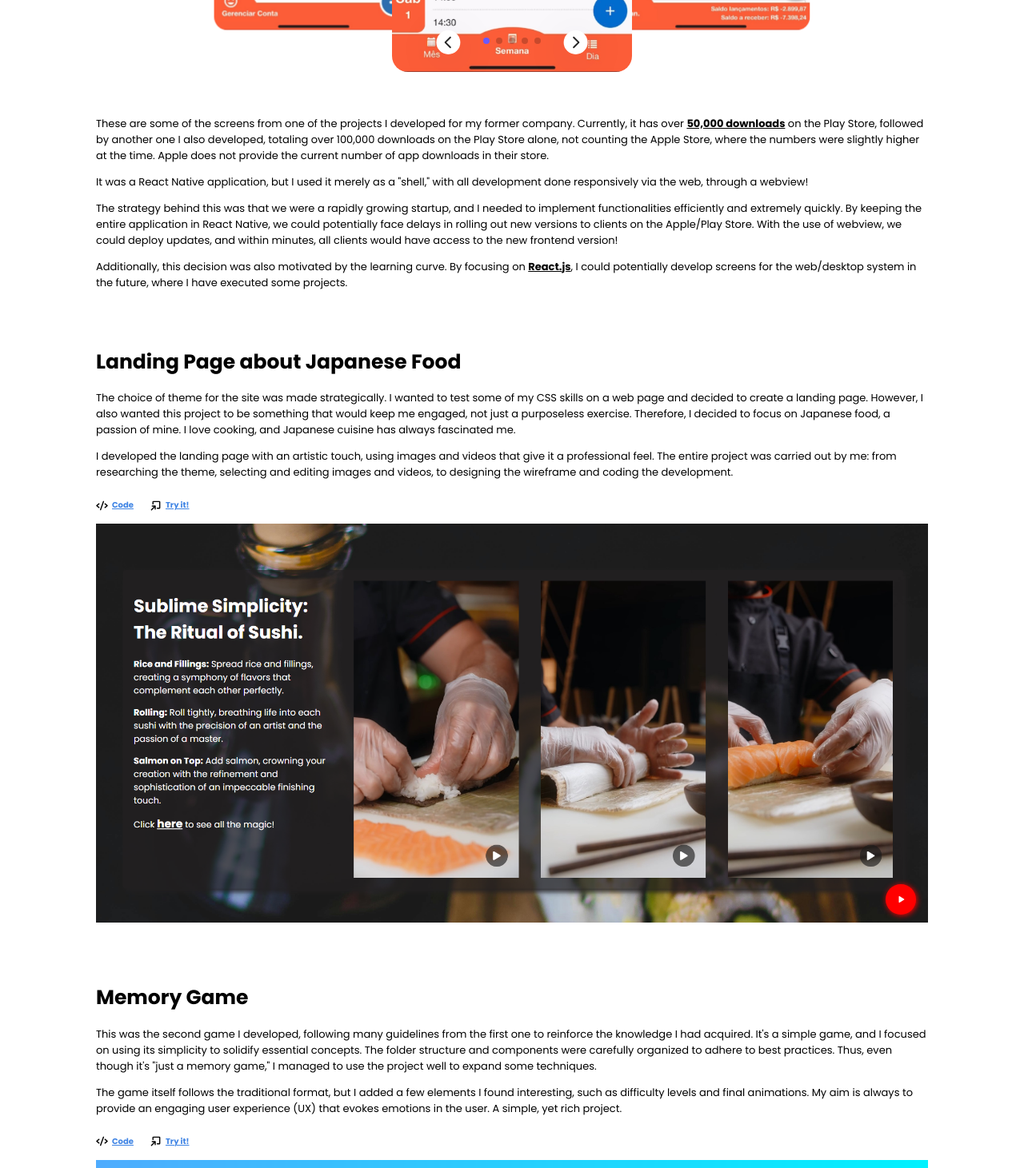
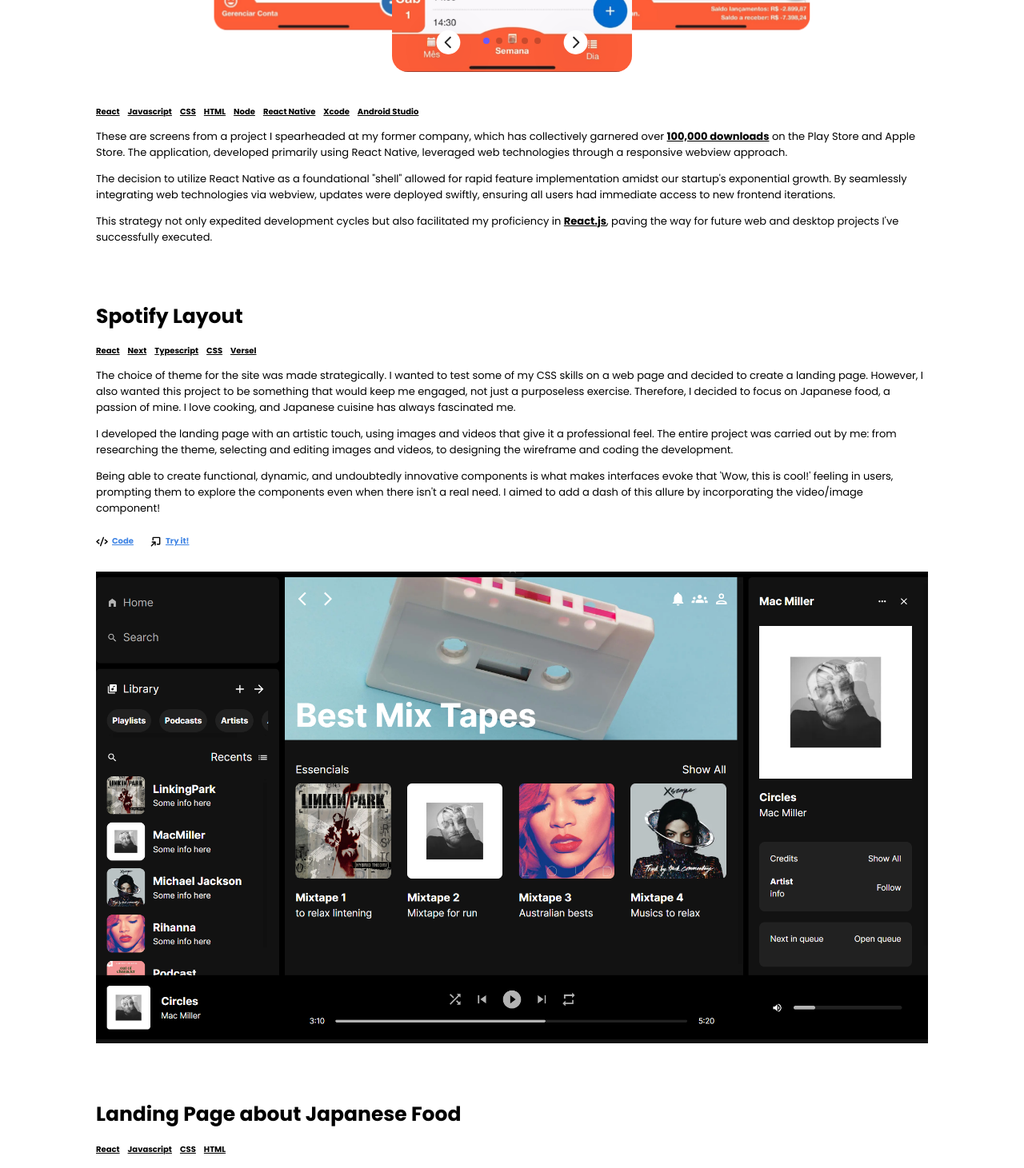
Before and after one commit to GuilhermeEger/portfolio, a React (Create React App) app: page / in a window 1280 px wide. Shown: the part 1120-2581 px from the top of the page at 80% size. Built offline with nearby package versions, Linux system fonts and the light colour scheme.

Commit message:
New project added

```diff
--- a/src/Components/ContentBox/ContentBox.css
+++ b/src/Components/ContentBox/ContentBox.css
@@ -12,6 +12,7 @@
 
 .cd_imgDiv {
   margin-top: 30px;
+  background-color: #121212;
 }
 
 .cb_title {
--- a/src/Components/Home/Home.js
+++ b/src/Components/Home/Home.js
@@ -7,23 +7,25 @@
 import memoryGameVideo from "../../assets/memory-game.mp4";
 import memoryGame from "../../assets/memory-game.png";
 import ticTacToe from "../../assets/tic-tac-toe.png";
+import spotifyLayout from "../../assets/spotifyLayout.png";
 import ticTacToeVideo from "../../assets/tic-tac-toe.mp4";
 import Carousel from "../Carousel/Carousel";
 import PersonalLinks from "../PersonalLinks/PersonalLinks";
 import DarkModeSwitch from "../DarkModeSwitch/DarkModeSwitch";
+import Project from "../Project/Project";
+import projectDescriptionMap from "../../utils/ProjectDescriptionMap.js";
 
 function Home(props) {
-
   const [darkMode, setDarkMode] = useState(false);
 
-  function handleDarkMode(){
-    setDarkMode(!darkMode)
+  function handleDarkMode() {
+    setDarkMode(!darkMode);
   }
 
   return (
     <div>
       <div className={"pageMain" + (darkMode ? " darkMode" : "")}>
-        <DarkModeSwitch mode={darkMode} changeMode={() => handleDarkMode()}/>
+        <DarkModeSwitch mode={darkMode} changeMode={() => handleDarkMode()} />
         <div className="welcome">
           <div className="welcomeMainContent">
             <div className="divPerfilPhoto">
@@ -62,110 +64,80 @@
           <div>
             <Carousel />
           </div>
+          <div className="techsMap">
+            {[
+              "React",
+              "Javascript",
+              "CSS",
+              "HTML",
+              "Node",
+              "React Native",
+              "Xcode",
+              "Android Studio",
+            ].map((tech) => {
+              return <strong className="techItem">{tech}</strong>;
+            })}
+          </div>
           <p>
-            These are some of the screens from one of the projects I developed
-            for my former company. Currently, it has over{" "}
-            <span className="highlightText">50,000 downloads</span> on the Play
-            Store, followed by another one I also developed, totaling over
-            100,000 downloads on the Play Store alone, not counting the Apple
-            Store, where the numbers were slightly higher at the time. Apple
-            does not provide the current number of app downloads in their store.
+            These are screens from a project I spearheaded at my former company,
+            which has collectively garnered over{" "}
+            <span className="highlightText">100,000 downloads</span> on the Play
+            Store and Apple Store. The application, developed primarily using
+            React Native, leveraged web technologies through a responsive
+            webview approach.
           </p>
           <p>
-            It was a React Native application, but I used it merely as a
-            "shell," with all development done responsively via the web, through
-            a webview!
+            The decision to utilize React Native as a foundational "shell"
+            allowed for rapid feature implementation amidst our startup's
+            exponential growth. By seamlessly integrating web technologies via
+            webview, updates were deployed swiftly, ensuring all users had
+            immediate access to new frontend iterations.
           </p>
           <p>
-            The strategy behind this was that we were a rapidly growing startup,
-            and I needed to implement functionalities efficiently and extremely
-            quickly. By keeping the entire application in React Native, we could
-            potentially face delays in rolling out new versions to clients on
-            the Apple/Play Store. With the use of webview, we could deploy
-            updates, and within minutes, all clients would have access to the
-            new frontend version!
+            This strategy not only expedited development cycles but also
+            facilitated my proficiency in{" "}
+            <span className="highlightText">React.js</span>, paving the way for
+            future web and desktop projects I've successfully executed.
           </p>
-          <p>
-            Additionally, this decision was also motivated by the learning
-            curve. By focusing on{" "}
-            <span className="highlightText">React.js</span>, I could potentially
-            develop screens for the web/desktop system in the future, where I
-            have executed some projects.
-          </p>
-          <ContentBox
+          <Project
+            img={spotifyLayout}
+            techs={["React", "Next", "Typescript", "CSS", "Versel"]}
+            title={"Spotify Layout"}
+            gridTemplate={"img-text"}
+            codeLink={"https://github.com/GuilhermeEger/spotify"}
+            pageLink={"https://spotify-pi-lac.vercel.app/"}
+            projectDescription={projectDescriptionMap["foodLandingPage"]}
+          />
+          <Project
+            techs={["React", "Javascript", "CSS", "HTML"]}
             video={foodLandingPageVideo}
             img={foodLandingPage}
             title={"Landing Page about Japanese Food"}
             gridTemplate={"text-img"}
             codeLink={"https://github.com/GuilhermeEger/food-landing-page"}
             pageLink={"https://guilhermeeger.github.io/food-landing-page/"}
-          >
-            <p>
-              The choice of theme for the site was made strategically. I wanted
-              to test some of my CSS skills on a web page and decided to create
-              a landing page. However, I also wanted this project to be
-              something that would keep me engaged, not just a purposeless
-              exercise. Therefore, I decided to focus on Japanese food, a
-              passion of mine. I love cooking, and Japanese cuisine has always
-              fascinated me.
-            </p>
-            <p>
-              I developed the landing page with an artistic touch, using images
-              and videos that give it a professional feel. The entire project
-              was carried out by me: from researching the theme, selecting and
-              editing images and videos, to designing the wireframe and coding
-              the development.
-            </p>
-          </ContentBox>
-          <ContentBox
+            projectDescription={projectDescriptionMap["foodLandingPage"]}
+          />
+          <Project
+            techs={["React", "Javascript", "Lottie", "CSS", "HTML"]}
             video={memoryGameVideo}
             img={memoryGame}
             title={"Memory Game"}
-            gridTemplate={"img-text"}
+            gridTemplate={"text-img"}
             codeLink={"https://github.com/GuilhermeEger/memory-game"}
             pageLink={"https://guilhermeeger.github.io/memory-game/"}
-          >
-            <p>
-              This was the second game I developed, following many guidelines
-              from the first one to reinforce the knowledge I had acquired. It's
-              a simple game, and I focused on using its simplicity to solidify
-              essential concepts. The folder structure and components were
-              carefully organized to adhere to best practices. Thus, even though
-              it's "just a memory game," I managed to use the project well to
-              expand some techniques.
-            </p>
-            <p>
-              The game itself follows the traditional format, but I added a few
-              elements I found interesting, such as difficulty levels and final
-              animations. My aim is always to provide an engaging user
-              experience (UX) that evokes emotions in the user. A simple, yet
-              rich project.
-            </p>
-          </ContentBox>
-          <ContentBox
+            projectDescription={projectDescriptionMap["memoryGame"]}
+          />
+          <Project
+            techs={["React", "Javascript", "CSS", "HTML", "Lottie"]}
             video={ticTacToeVideo}
             img={ticTacToe}
             title={"Tic-Tac-Toe"}
-            gridTemplate={"text-img"}
+            gridTemplate={"img-text"}
             codeLink={"https://github.com/GuilhermeEger/tic-tac-toe"}
             pageLink={"https://guilhermeeger.github.io/tic-tac-toe/"}
-          >
-            <p>
-              Developing the classic Tic-Tac-Toe was my first foray into the
-              world of game development. I chose a simple and practical theme to
-              get acquainted with React development. Although it was a quick
-              project, completed in just a few hours, I spared no effort in
-              researching and applying best practices.
-            </p>
-            <p>
-              As soon as I finished, I was eager to embark on new challenges. It
-              was hard to resist the temptation to add more features to the
-              game. One of the ideas that excited me the most was to create a
-              version to play against an artificial intelligence. Who knows,
-              maybe that will become a reality in the future!
-            </p>
-          </ContentBox>
-
+            projectDescription={projectDescriptionMap["ticTacToe"]}
+          />
         </div>
       </div>
       <div className="pageFooter">
--- a/src/Components/ImageVideo/ImageVideo.js
+++ b/src/Components/ImageVideo/ImageVideo.js
@@ -18,7 +18,15 @@
       ) : (
         <img className="iv_img" src={props.img} />
       )}
-      {showVideo ? <PiPauseFill className="iv_icon" onClick={() => setShowVideo(false)}/> : <PiPlayFill className="iv_icon" onClick={() => setShowVideo(true)}/>}
+      {props.video &&
+        (showVideo ? (
+          <PiPauseFill
+            className="iv_icon"
+            onClick={() => setShowVideo(false)}
+          />
+        ) : (
+          <PiPlayFill className="iv_icon" onClick={() => setShowVideo(true)} />
+        ))}
     </div>
   );
 }
--- /dev/null
+++ b/src/Components/Project/Project.css
@@ -0,0 +1,8 @@
+.techsMap {
+    display: flex;
+    gap: 10px;
+}
+
+.techItem {
+    text-decoration: underline;
+}
--- /dev/null
+++ b/src/Components/Project/Project.js
@@ -0,0 +1,29 @@
+import React from "react";
+import "./Project.css";
+import ContentBox from "../ContentBox/ContentBox";
+
+function Project(props) {
+  return (
+    <>
+      <ContentBox
+        video={props.video}
+        img={props.img}
+        title={props.title}
+        gridTemplate={props.gridTemplate}
+        codeLink={props.codeLink}
+        pageLink={props.pageLink}
+      >
+        <div className="techsMap">
+          {props.techs?.map((tech) => {
+            return <strong className="techItem">{tech}</strong>;
+          })}
+        </div>
+        {props.projectDescription?.map((paragraph) => {
+          return <p>{paragraph}</p>;
+        })}
+      </ContentBox>
+    </>
+  );
+}
+
+export default Project;
--- /dev/null
+++ b/src/utils/ProjectDescriptionMap.js
@@ -0,0 +1,22 @@
+const projectDescriptionMap = {
+  foodLandingPage: [
+    "The choice of theme for the site was made strategically. I wanted to test some of my CSS skills on a web page and decided to create a landing page. However, I also wanted this project to be something that would keep me engaged, not just a purposeless exercise. Therefore, I decided to focus on Japanese food, a passion of mine. I love cooking, and Japanese cuisine has always fascinated me.",
+    "I developed the landing page with an artistic touch, using images and videos that give it a professional feel. The entire project was carried out by me: from researching the theme, selecting and editing images and videos, to designing the wireframe and coding the development.",
+    "Being able to create functional, dynamic, and undoubtedly innovative components is what makes interfaces evoke that 'Wow, this is cool!' feeling in users, prompting them to explore the components even when there isn't a real need. I aimed to add a dash of this allure by incorporating the video/image component!",
+  ],
+  memoryGame: [
+    "This was the second game I developed, following many guidelines from the first one to reinforce the knowledge I had acquired. It's a simple game, and I focused on using its simplicity to solidify essential concepts. The folder structure and components were carefully organized to adhere to best practices. Thus, even though it's 'just a memory game,' I managed to use the project well to expand some techniques.",
+    "The game itself follows the traditional format, but I added a few elements I found interesting, such as difficulty levels and final animations. My aim is always to provide an engaging user experience (UX) that evokes emotions in the user. A simple, yet rich project.",
+  ],
+  ticTacToe: [
+    "Developing the classic Tic-Tac-Toe was my first foray into the world of game development. I chose a simple and practical theme to get acquainted with React development. Although it was a quick project, completed in just a few hours, I spared no effort in researching and applying best practices.",
+    "As soon as I finished, I was eager to embark on new challenges. It was hard to resist the temptation to add more features to the game. One of the ideas that excited me the most was to create a version to play against an artificial intelligence. Who knows, maybe that will become a reality in the future!",
+  ],
+  spotify: [
+    "The main Spotify interface developed with TypeScript in React in a Next.js project. Developing the Spotify interface aimed primarily at proficiency in responsive layout and componentization using TypeScript.",
+    "Using Spotify as a layout reference aims to reduce friction in screen assembly. We can simulate a design team's process and leverage a highly componentized project. This approach allows us to not only create a static page but also implement the entire structure of a large-scale project. Although it's just one screen, it serves as the backbone of the entire project.",
+    "An intriguing aspect of this endeavor was the opportunity to fully componentize the project and explore how generic and comprehensive we could make it using React. Efficient modularization helped us avoid duplicated code and significantly sped up maintenance and enhancements, enabling quick adjustments in a single place.",
+  ],
+};
+
+export default projectDescriptionMap;
```
Also changed, not shown: src/Components/ContentBox/ContentBox.js (+4 -4 lines), src/assets/spotifyLayout.png (added).
